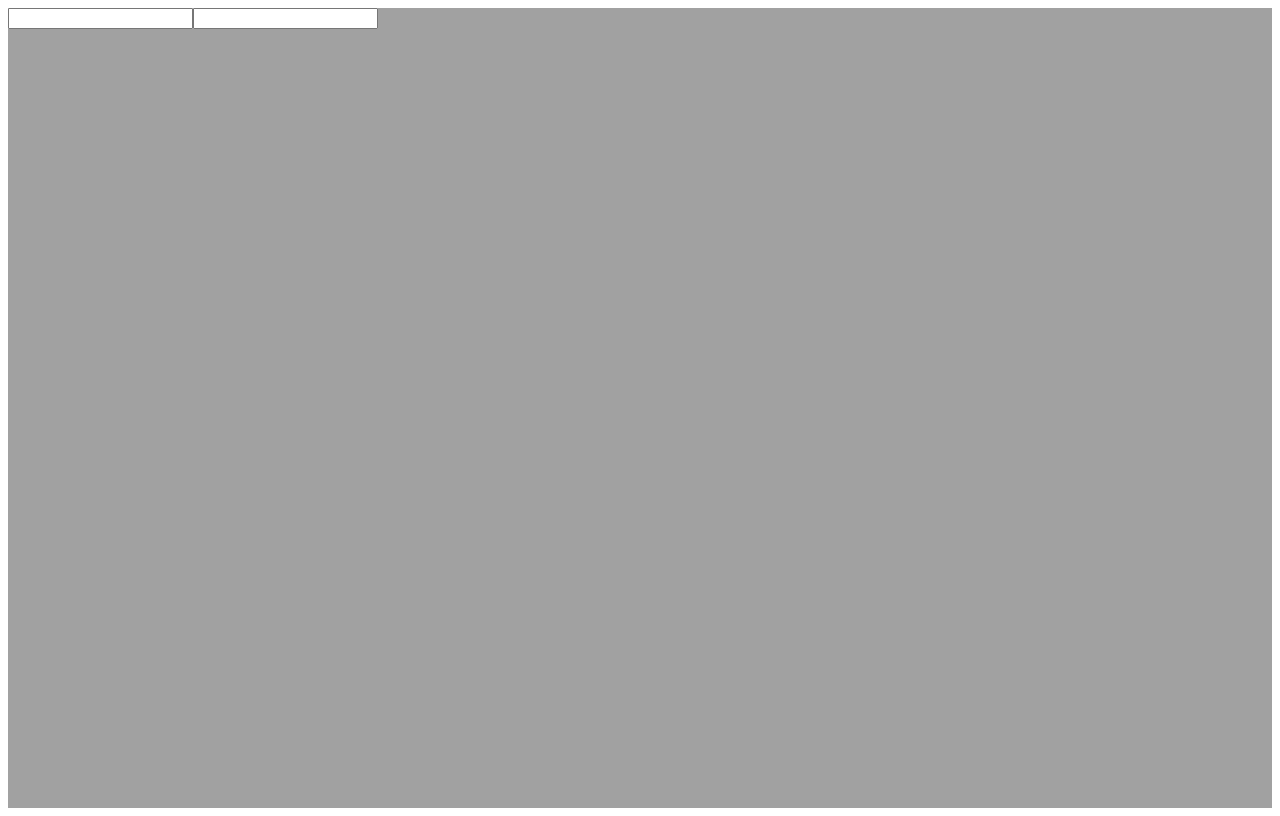
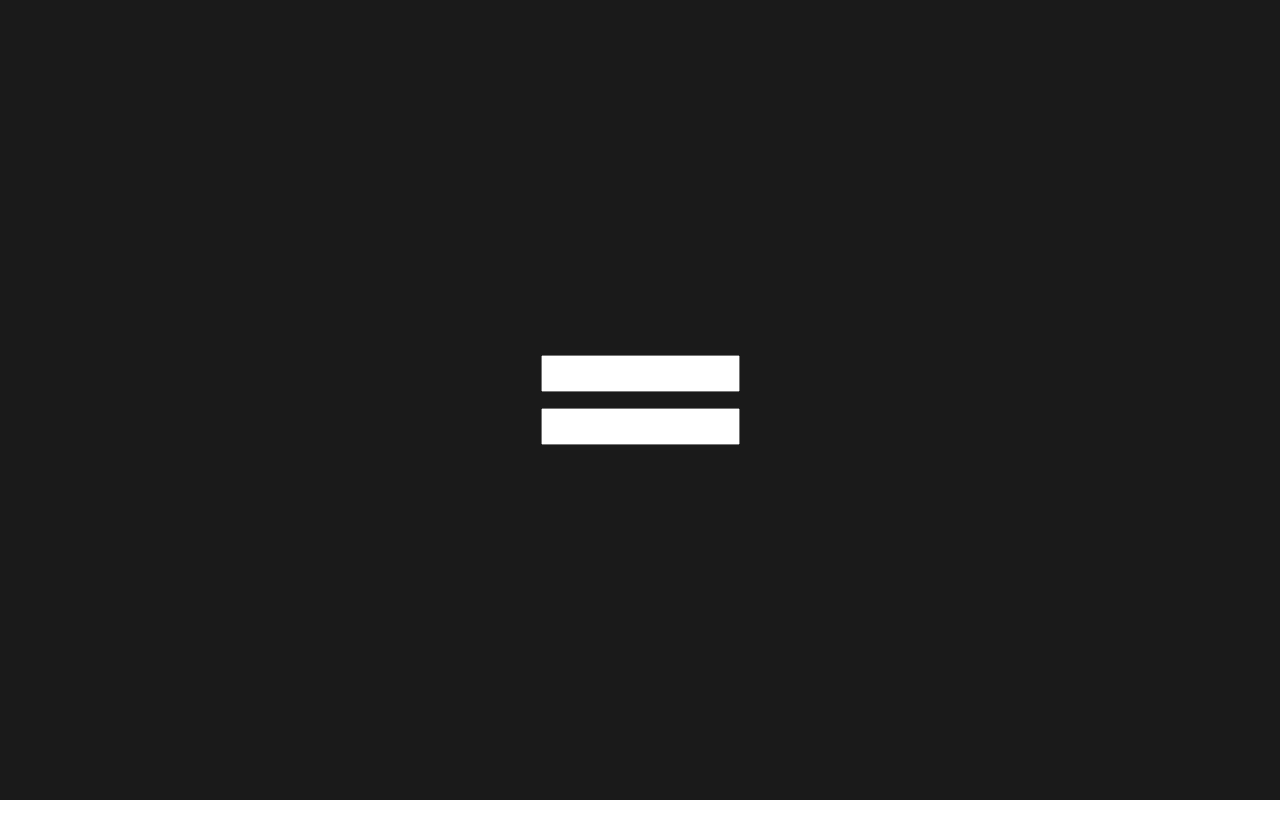
Before and after one commit to hulluxhd/Bootcamp_etho, a React (Create React App) app: page /login in a window 1280 px wide. Built offline with nearby package versions, Linux system fonts and the light colour scheme.

Commit message:
updating styles

```diff
--- /dev/null
+++ b/src/App.css
@@ -0,0 +1,6 @@
+
+*{
+  padding: 0;
+  margin: 0;
+  box-sizing: border-box;
+}
--- a/src/App.tsx
+++ b/src/App.tsx
@@ -1,6 +1,4 @@
-import React from 'react';
 import Login from './pages/Login/login';
-
 function App() {
   return (
     <Login/>
--- a/src/index.tsx
+++ b/src/index.tsx
@@ -1,6 +1,8 @@
 import React from 'react';
 import ReactDOM from 'react-dom/client';
 import App from './App';
+import "./App.css"
+
 
 const root = ReactDOM.createRoot(
   document.getElementById('root') as HTMLElement
--- a/src/pages/Login/login.style.ts
+++ b/src/pages/Login/login.style.ts
@@ -2,7 +2,14 @@ import styled from "styled-components";
 import { Grid } from "@mui/material";
 
 export const Wrapper = styled(Grid)`
-    align-items: center;
-    justify-content: center;
     min-height: 100vh;
+    background: #1a1a1a;
+    div{
+        display: flex;
+        flex-direction: column;
+        gap: 1rem;
+    }
+    input{
+        padding: 9px;
+    }
 `
--- a/src/pages/Login/login.tsx
+++ b/src/pages/Login/login.tsx
@@ -1,12 +1,33 @@
+import { useCallback, useEffect, useState } from "react";
 import { Wrapper } from "./login.style";
 
 function Login() {
+
+    const [data, setData] = useState({
+        email: '',
+        password: ''
+    })
+
+    const handleChange = useCallback(
+        ({target}: any) => {
+            setData(prevData => ({
+                ...prevData,
+                [target.name]: target.value
+            }))
+        }, [setData])
+
+    useEffect(() => {
+        console.log(data)
+    }, [data])
+
     return (
-    <Wrapper style={{background: "#A1A1A1"}}>
-        <input name="email" type="text" />
-        <input name="password" type="password"/>
+    <Wrapper container justifyContent="center" alignItems="center">
+      <div>
+        <input name="email" type="text" onChange={handleChange}/>
+        <input name="password" type="password" onChange={handleChange}/>
+      </div>
     </Wrapper>
-       )
+  );
 }
 
 export default Login;
```
